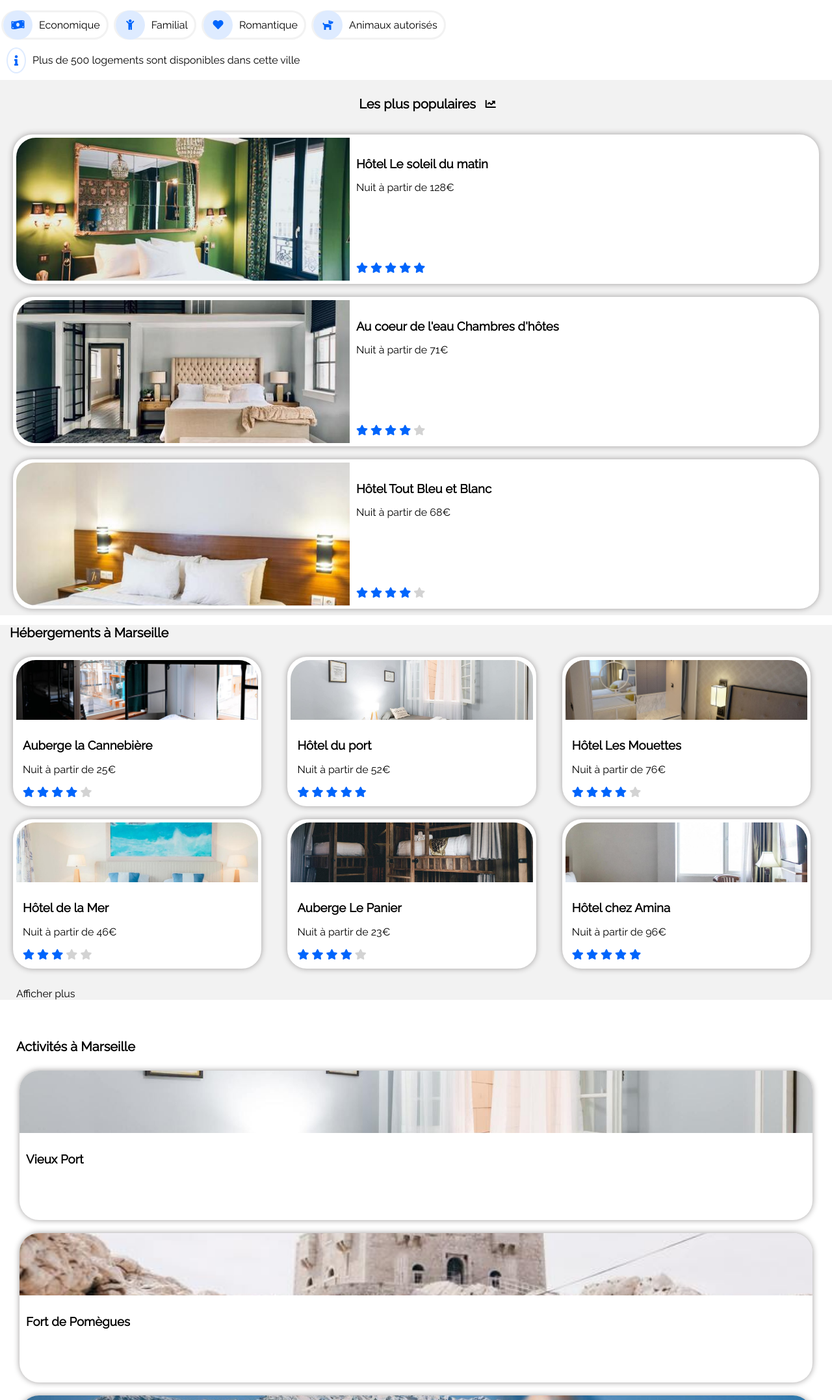
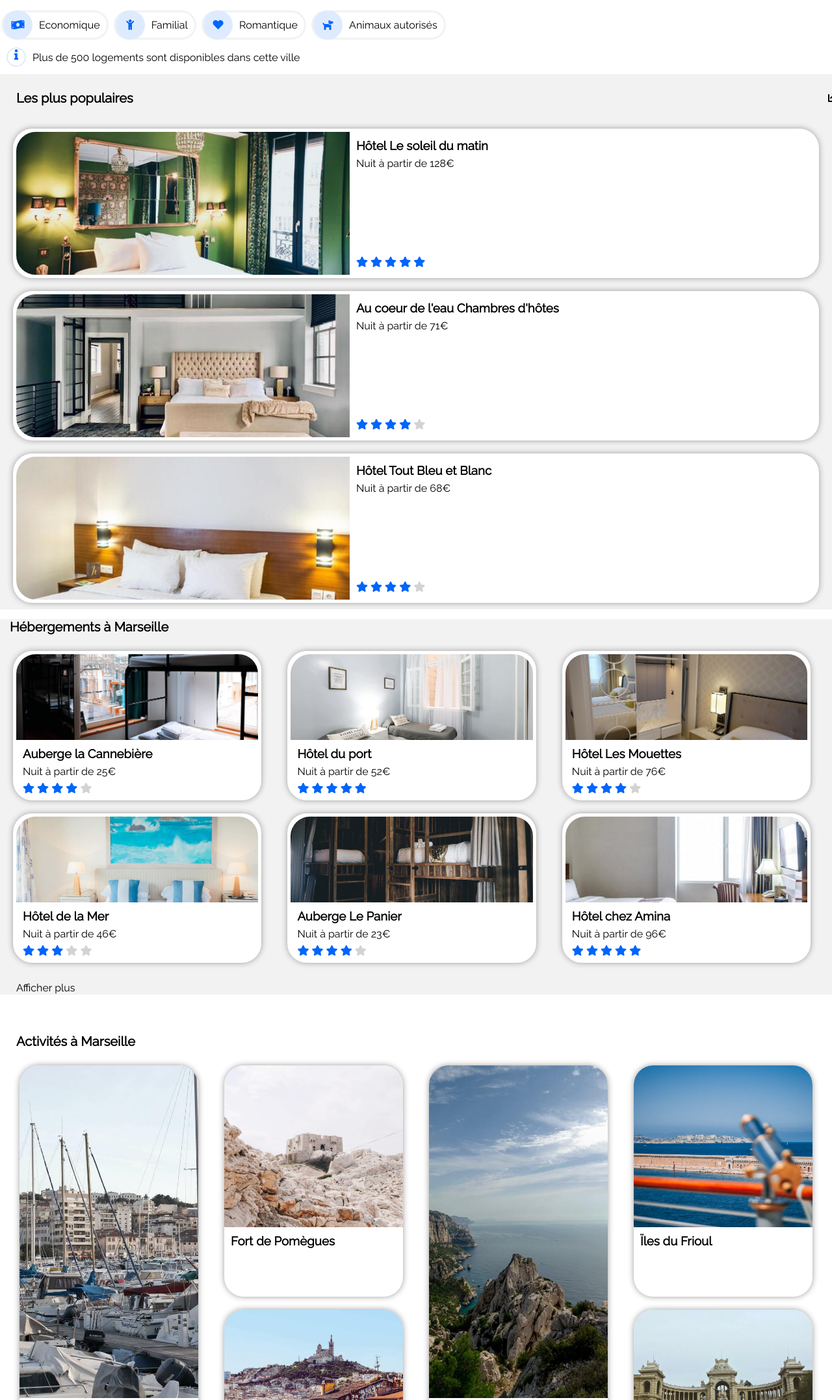
Before and after one commit to KhalidaBegum1/KhalidaBegum1-Reservia, a plain HTML site: page index.html in a window 1280 px wide. Shown: the part 280-2435 px from the top of the page at 65% size. Drawn offline with Linux system fonts and the light colour scheme.

Commit message:
display grid activités a jours

```diff
--- a/carte.css
+++ b/carte.css
@@ -37,10 +37,12 @@
 
 .card-text p {
   flex: 1;
+  margin: 0;
+  padding: 6px 0px 7px;
 }
 
 .card-text h3 {
-  margin-bottom: 0;
+  margin: 0;
 }
 
 .card-vertical {
--- a/index.html
+++ b/index.html
@@ -86,7 +86,7 @@
 
     <section class="info">
       <span class="information">
-        <i class="fas fa-info"> </i>
+        <span class="info-icon"> <i class="fas fa-info"> </i></span>
         <p>Plus de 500 logements sont disponibles dans cette ville</p>
       </span>
     </section>
@@ -289,10 +289,10 @@
       <section class="activites" id="activity">
         <h2 class="carteA">Activités à Marseille</h2>
         <div class="cards-container">
-          <a href="#" class="card-link">
+          <a href="#" class="card-link row">
             <article class="card-vertical card">
               <div class="card-image-container">
-                <img src="img-H-M/port.jpg" alt="Vieux Port" />
+                <img src="img-A-M/port.jpg" alt="Vieux Port" />
               </div>
               <span class="card-text">
                 <h3>Vieux Port</h3>
@@ -320,7 +320,7 @@
               </span>
             </article>
           </a>
-          <a href="#" class="card-link">
+          <a href="#" class="card-link row-2">
             <article class="card-vertical card">
               <div class="card-image-container">
                 <img
--- a/layout-reservia.css
+++ b/layout-reservia.css
@@ -9,37 +9,25 @@ h2 {
 
 .information {
   display: inline-flex;
-  align-items: center;
-  justify-content: center;
 }
 
-.fa-info {
+.info-icon {
   border: 2px solid var(--secondary-color);
   border-radius: 100%;
-  padding: 10px;
+  height: 30px;
+  width: 30px;
+  text-align: center;
   color: var(--primary-color);
   margin: 10px;
 }
-
 /* populaires */
 
 .chart {
   display: inline-flex;
   align-items: center;
-  justify-content: center;
+  justify-content: space-between;
   margin: 10px;
   width: 100%;
-}
-
-.chart-text h2 {
-  display: flex;
-  text-align: left;
-}
-
-.chart-icon .fa-chart-line {
-  display: flex;
-  align-items: flex-end;
-  justify-content: right;
 }
 
 /* hebergements */
@@ -71,6 +59,17 @@ h2 {
   grid-template-columns: auto;
 }
 
+.hebergements .card-image-container {
+  flex: 0 0 60%;
+}
+.hebergements .card-text {
+  flex: 0 0 40%;
+}
+
+.activites .card-image-container {
+  flex: 0 0 70%;
+}
+
 @media screen and (min-width: 576px) {
   .hebergements .cards-container {
     grid-template-columns: repeat(3, 33%);
@@ -79,13 +78,27 @@ h2 {
   .populaire-hebergements-container {
     grid-template-columns: 66% 33%;
   }
-  .hebergements {
+  Ò .hebergements {
     grid-column-start: 1;
     grid-row-start: 1;
   }
   .populaires {
     grid-column-start: 2;
   }
+
+  .activites .cards-container {
+    display: grid;
+    grid-template-columns: repeat(4, 1fr);
+    grid-template-rows: 50% 50%;
+  }
+  .activites .cards-container .row {
+    grid-column: 1;
+    grid-row: 1/3;
+  }
+  .activites .cards-container .row-2 {
+    grid-column: 3;
+    grid-row: 1/3;
+  }
 }
 
 @media screen and (min-width: 960px) {
```
